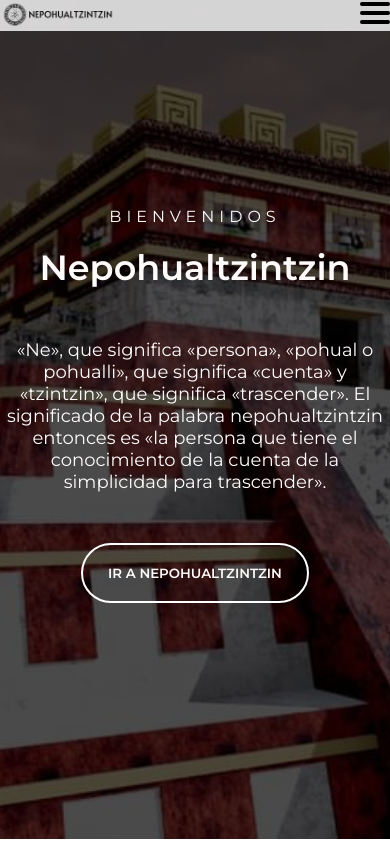
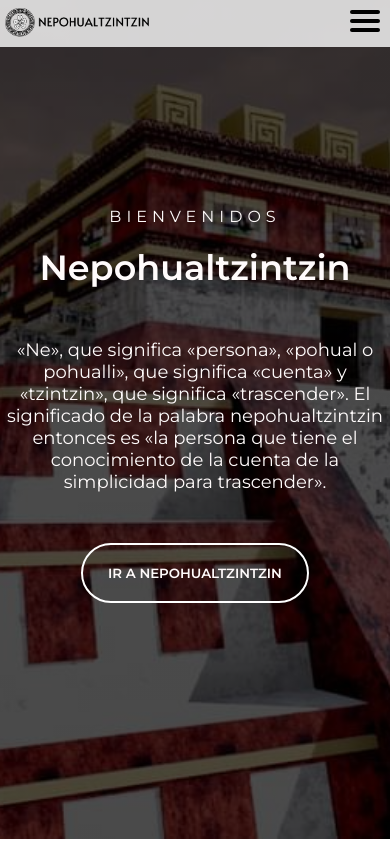
Before and after one commit to GyzusM/nepo_virtual, a React (Create React App) app: page / in a window 390 px wide. Shown: the top 844 px of the page. Built offline with nearby package versions, Linux system fonts and the light colour scheme; some icons are missing.

Commit message:
Cambios minimos al Responsive Desing

```diff
--- a/src/App.css
+++ b/src/App.css
@@ -427,7 +427,7 @@ video {
   .navToggle {
     display: flex !important;
     flex-direction: column;
-    margin-left: 30px;
+    margin: 10px;
     cursor: pointer;
   }
 
@@ -453,3 +453,24 @@ video {
     transform: rotate(-45deg) translate(-5px, 1px);
   }
 }
+
+@media (max-width: 905px){
+  .menu .column .row .link {
+    font-size: 11px;
+  }
+}
+
+@media (max-width: 420px) {
+  .column {
+    top: 40px;
+  }
+
+  .encabezado .contentHeader .logoNepo {
+    width: 40%;
+    height: 40%;
+  }
+
+  .encabezado .contentHeader .row .link {
+    font-size: 18px;
+  }
+}
```
